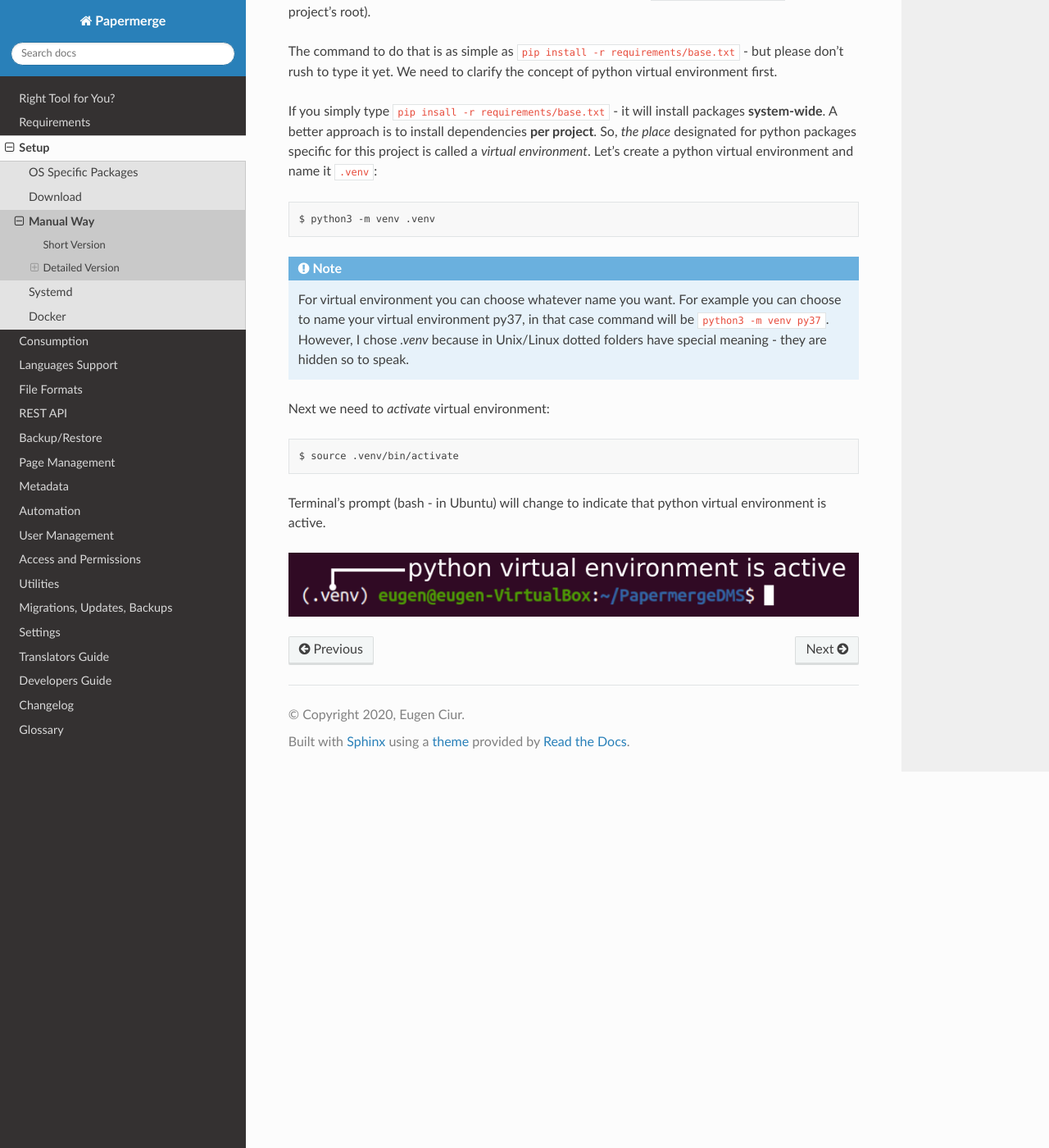
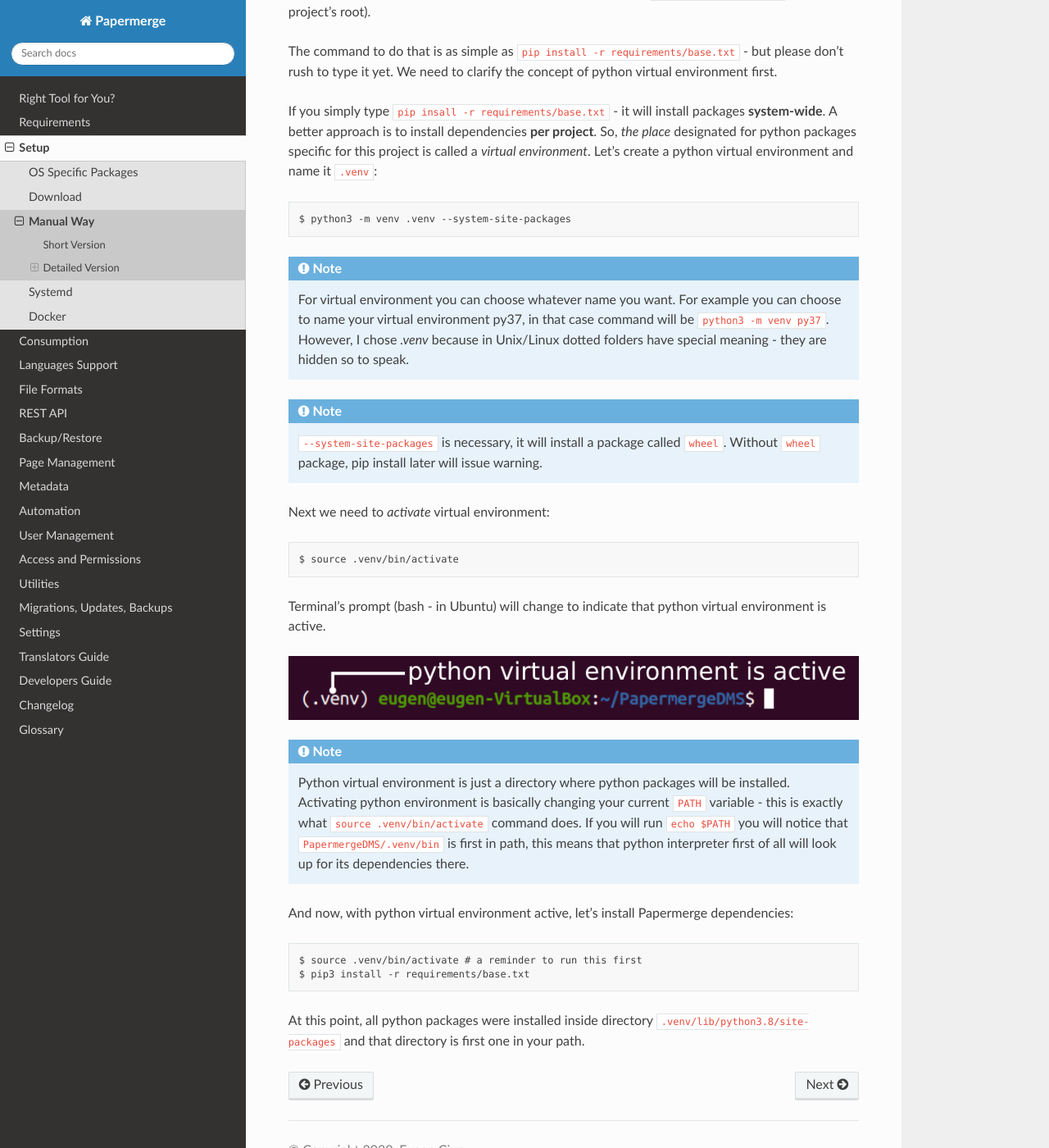
Before and after one commit to ciur/papermerge, a Sphinx documentation site: the page built from docs/source/setup/manual_way.rst, in a window 1280 px wide and 1400 px high, scrolled down 5448 px. Shown: the whole window at 82% size. Built offline with Sphinx 7.4.7 and the Read the Docs theme 2.0.0, drawn with Linux system fonts in a browser that asks for light colours.

Commit message:
documentatio update / Manual Way / detailed guide

```diff
--- a/docs/source/setup/manual_way.rst
+++ b/docs/source/setup/manual_way.rst
@@ -197,7 +197,7 @@
 project is called a *virtual environment*. Let's create a python virtual
 environment and name it ``.venv``::
 
-$ python3 -m venv .venv
+$ python3 -m venv .venv --system-site-packages
 
 
 .. note::
@@ -208,6 +208,11 @@
     Unix/Linux dotted folders have special meaning - they are hidden so to
     speak.
 
+.. note::
+
+    ``--system-site-packages`` is necessary, it will install a package called ``wheel``.
+    Without ``wheel`` package, pip install later will issue warning.
+
 Next we need to *activate* virtual environment::
 
 $ source .venv/bin/activate
@@ -215,3 +220,21 @@
 Terminal's prompt (bash - in Ubuntu) will change to indicate that python virtual environment is active.
 
 .. figure:: ../img/setup/01-active-venv.png
+
+.. note::
+
+    Python virtual environment is just a directory where python packages will
+    be installed. Activating python environment is basically changing your
+    current ``PATH`` variable - this is exactly what ``source
+    .venv/bin/activate`` command does. If you will run ``echo $PATH`` you will
+    notice that ``PapermergeDMS/.venv/bin`` is first in path, this means that
+    python interpreter first of all will look up for its dependencies there.
+
+And now, with python virtual environment active, let's install Papermerge dependencies::
+
+    $ source .venv/bin/activate # a reminder to run this first
+    $ pip3 install -r requirements/base.txt
+
+At this point, all python packages were installed inside directory
+``.venv/lib/python3.8/site-packages`` and that directory is first one in your
+path.
```
